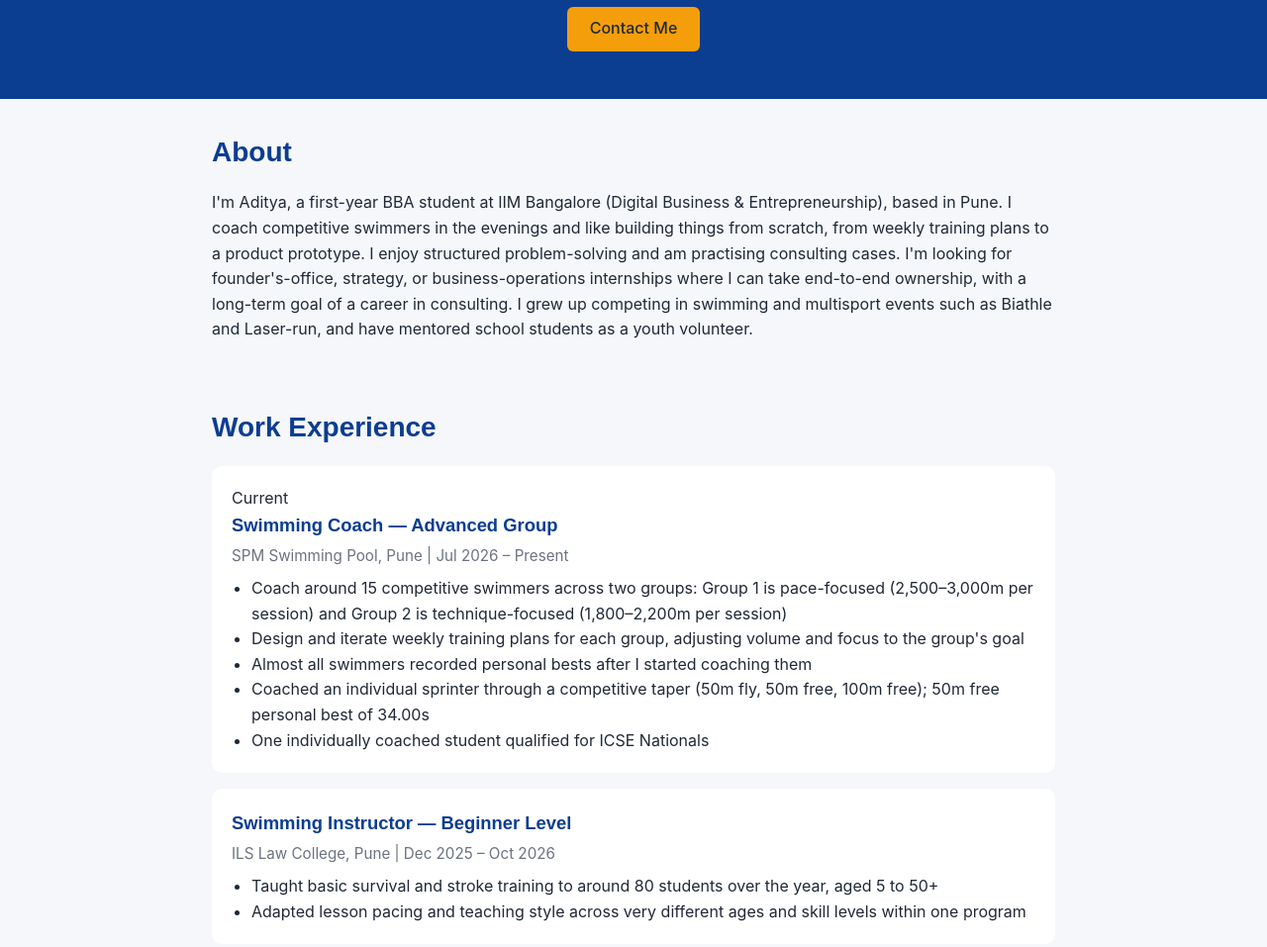
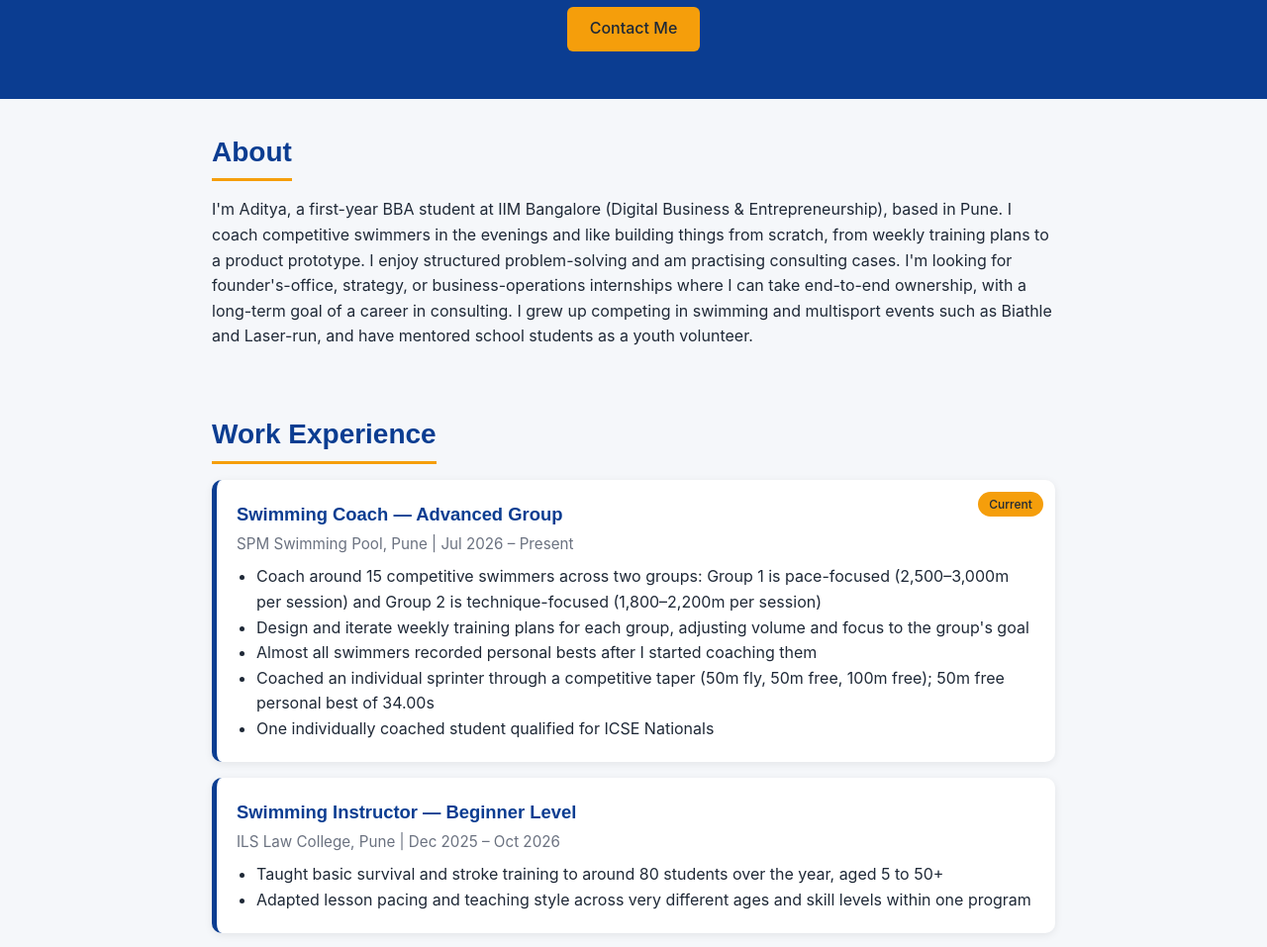
Before and after one commit to Adityab9211/resume-assignment, a plain HTML site: page index.html in a window 1280 px wide. Shown: the part 420-1377 px from the top of the page at 99% size. Drawn offline with Linux system fonts and the light colour scheme.

Commit message:
Update style.css

```diff
--- a/style.css
+++ b/style.css
@@ -139,3 +139,34 @@ html {
   background-color: var(--accent);
   color: var(--text);
 }
+
+
+.card {
+  position: relative;
+  box-shadow: 0 2px 8px rgba(0, 0, 0, 0.08);
+  border-left: 5px solid var(--primary);
+  transition: transform 0.2s, box-shadow 0.2s;
+}
+
+.card:hover {
+  transform: translateY(-4px);
+  box-shadow: 0 8px 20px rgba(0, 0, 0, 0.15);
+}
+
+.badge {
+  position: absolute;
+  top: 12px;
+  right: 12px;
+  background-color: var(--accent);
+  color: var(--text);
+  font-size: 0.75rem;
+  font-weight: 500;
+  padding: 0.2rem 0.7rem;
+  border-radius: 999px;
+}
+
+h2 {
+  border-bottom: 3px solid var(--accent);
+  display: inline-block;
+  padding-bottom: 0.25rem;
+}
```
